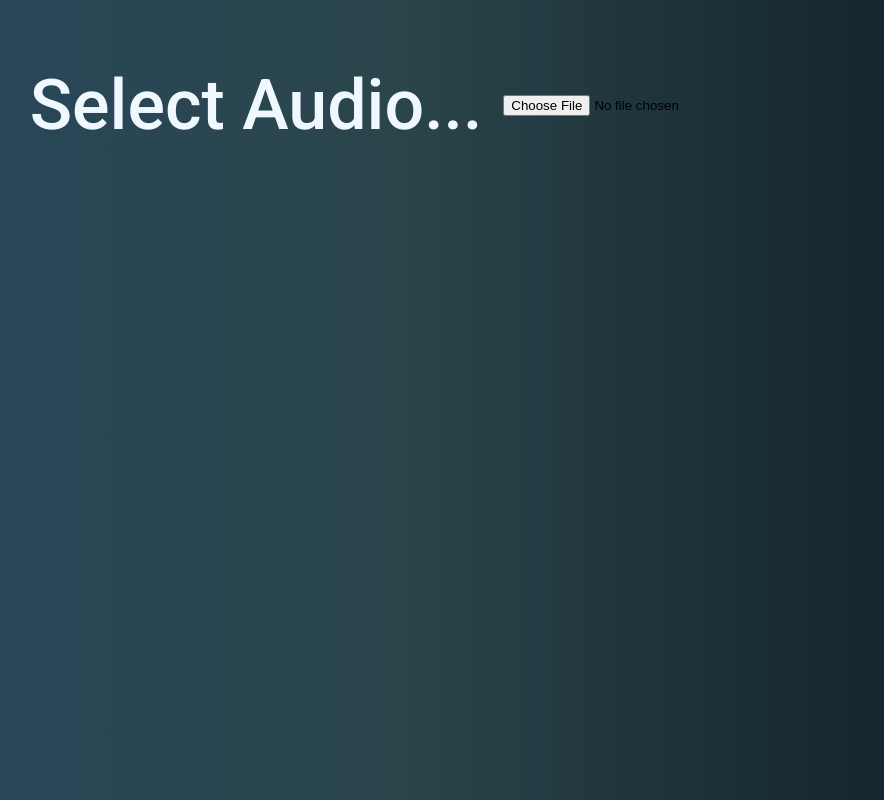
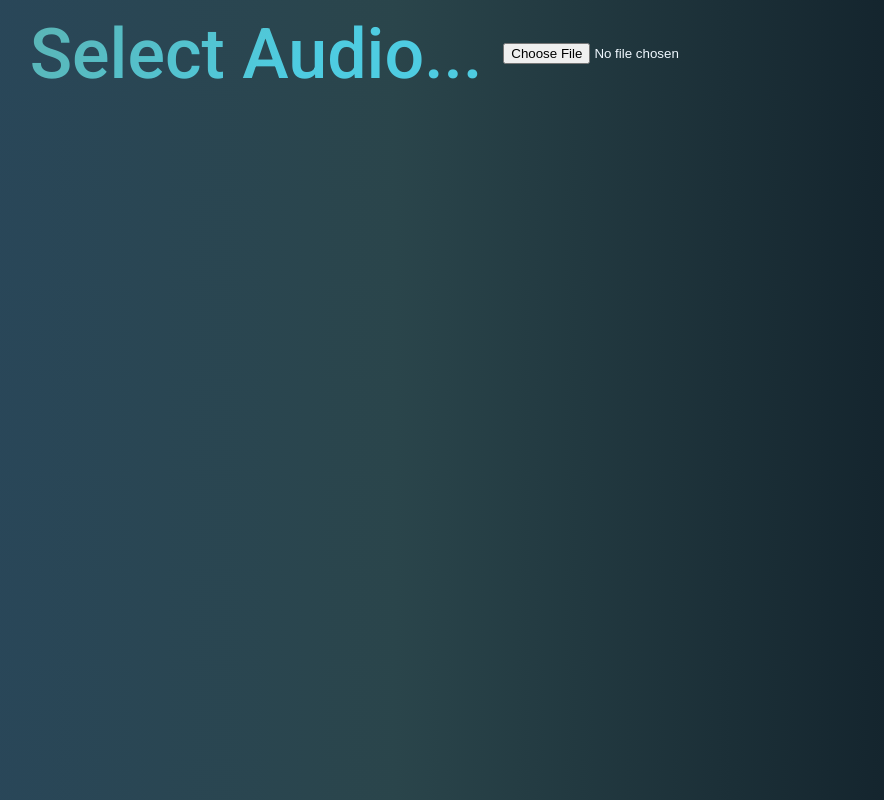
Before and after one commit to abhishekpd01/Audio-Visualiser, a plain HTML site: page index.html in a window 1280 px wide. Shown: the whole page, without its empty margins (247-1131 px from the left). Drawn offline with Linux system fonts and the light colour scheme.

Commit message:
added some css

```diff
--- a/index.html
+++ b/index.html
@@ -8,6 +8,7 @@
         @import url('https://fonts.googleapis.com/css2?family=Roboto:ital,wght@0,100;0,300;0,400;0,500;0,700;0,900;1,100;1,300;1,400;1,500;1,700;1,900&display=swap');
         body{
             font-family: "Roboto", sans-serif;
+            color: aliceblue;
             padding: 0;
             margin: 0;
             box-sizing: border-box;
@@ -16,13 +17,15 @@
         }
         canvas {
             width: 100%;
+            height: 60dvh;
             display: block;
             position: absolute;
             bottom: 0;
+            /* background-color: aquamarine; */
         }
         .audio-input {
             margin-inline: 20%;
-            margin-top: 5%;
+            margin-top: 1%;
             display: flex;
             justify-content: space-evenly;
             align-items: center;
@@ -30,16 +33,20 @@
         label {
             font-weight: 500;
             font-size: 70px;
-            color: aliceblue;
+            background: linear-gradient(129deg, rgba(91,180,180,1) 0%, rgba(78,204,225,1) 60%);
+            -webkit-background-clip: text;
+            -webkit-text-fill-color: transparent;
         }
     </style>
 </head>
 <body>
-    <div class="audio-input">
-        <label for="audio">Select Audio...</label>
-        <input type="file" accept="audio/*" id="audio">
+    <div class="container" style="display: grid; width: 100%;">
+        <div class="audio-input">
+            <label for="audio">Select Audio...</label>
+            <input type="file" accept="audio/*" id="audio">
+        </div>
+        <canvas id="canvas"></canvas>
     </div>
-    <canvas id="canvas"></canvas>
 
     <script src="index.js"></script>
 </body>
```
